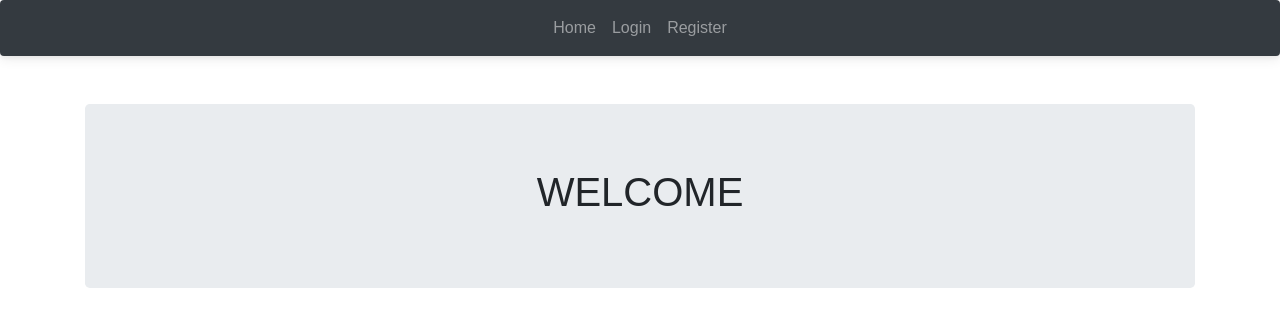
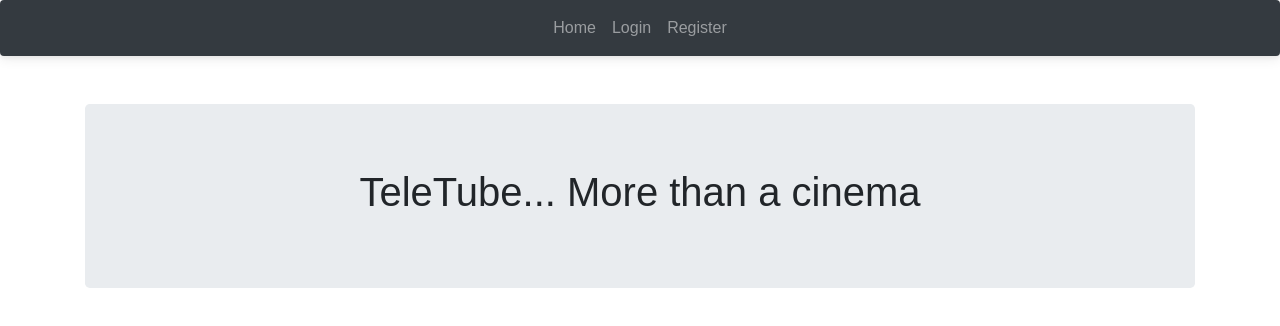
Before and after one commit to Ndrrr/TeleTube, a React (Create React App) app in the folder client/: page / in a window 1280 px wide. Shown: the top 326 px of the page. Built offline with nearby package versions, Linux system fonts and the light colour scheme; no server answers.

Commit message:
*Small Refactor

```diff
--- a/client/src/components/Landing.js
+++ b/client/src/components/Landing.js
@@ -6,7 +6,7 @@ class Landing extends Component {
       <div className="container">
         <div className="jumbotron mt-5">
           <div className="col-sm-8 mx-auto">
-            <h1 className="text-center">WELCOME</h1>
+            <h1 className="text-center">TeleTube... More than a cinema</h1>
           </div>
         </div>
       </div>
--- a/client/src/components/Navbar.js
+++ b/client/src/components/Navbar.js
@@ -31,14 +31,14 @@ class Landing extends Component {
             User
           </Link>
         </li>
+          <li className="nav-item">
+              <Link to="/player" className={"nav-link"}>Player</Link>
+          </li>
         <li className="nav-item">
           <a href="" onClick={this.logOut.bind(this)} className="nav-link">
             Logout
           </a>
         </li>
-          <li className="nav-item">
-              <Link to="/player" className={"nav-link"}>Player</Link>
-          </li>
       </ul>
     )
 
--- a/client/src/components/Register.js
+++ b/client/src/components/Register.js
@@ -127,7 +127,7 @@ class Register extends Component {
       <div className="container">
         <div className="row">
           <div className="col-md-6 mt-5 mx-auto">
-            <form noValidate onSubmit={this.onSubmit}>
+            <form noValidate onSubmit={this.onSubmit} className='mb-2'>
               <h1 className="h3 mb-3 font-weight-normal">Register</h1>
               <div className="form-group">
                 <label htmlFor="name">First name</label>
@@ -199,6 +199,7 @@ class Register extends Component {
                 Register!
               </button>
             </form>
+            <a href={'/login'}>Already a user?</a>
           </div>
         </div>
       </div>
```
